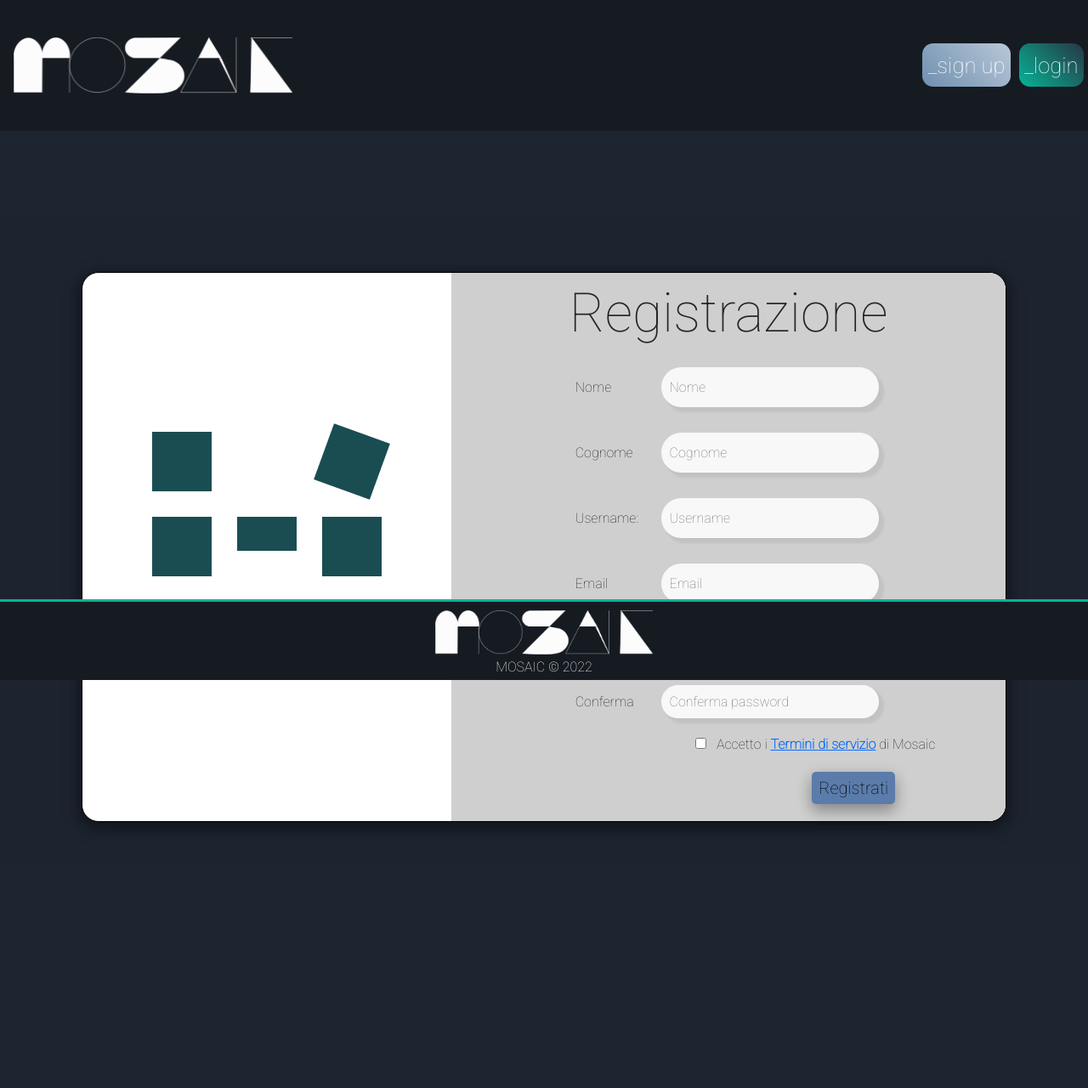
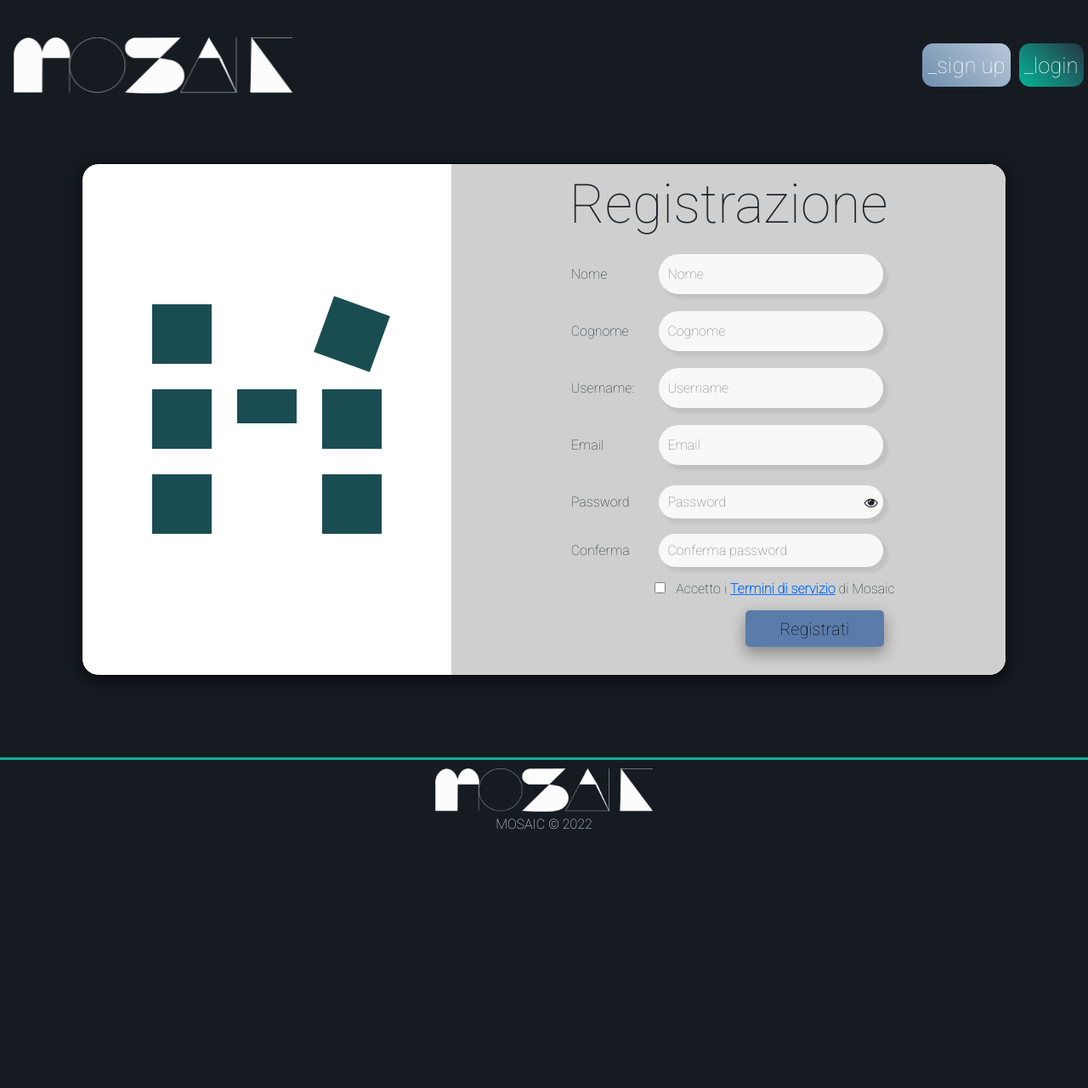
Before and after one commit to gianbus/mosaic, a PHP site: page /registrazione in a window 1280 px wide. Shown: the whole page at 85% size. After the commit the page ends 976 px from the top, so only its background shows below. Run offline with PHP 8.4, Linux system fonts and the light colour scheme.

Commit message:
Modifiche al css della registrazione

```diff
--- a/css/sign-up.css
+++ b/css/sign-up.css
@@ -1,7 +1,7 @@
 #outer-main {
-    background-color: #202936af;
+
     position: relative;
-    height: 100vw;
+    margin-top: 15vw;
 }
 
 /* qua sopra prima c'era mycontainer*/
@@ -58,7 +58,8 @@ span.campoform{
     flex: 0%;
     align-items: center;
     position:relative;
-    margin:15px;
+    margin:10px;
+
 }
 .campoform > input:focus-visible{
     border: 1px solid black;
@@ -66,8 +67,7 @@ span.campoform{
 .check_termini{
     text-align: center;
     width: fit-content;
-    position: relative;
-    left: 40%;
+    margin-left: auto;
 }
 
 .logo-blocchi > div {
@@ -80,12 +80,13 @@ span.campoform{
 .buttonSubmit {
     border:none;
     border-radius: 5px;
-    margin: 20px;
     box-shadow: 0 8px 16px 0 rgb(0 0 0 / 20%), 0 6px 20px 0 rgb(0 0 0 / 19%);
     width: 25%;
-    position: relative;
+    margin-top: 2%;
+    margin-left: 53%;
+    margin-bottom: 5%;
     background-color: #5b7caa;
-    left: 70%;
+
     padding: 1%;
     font-size: 20px;
 }
@@ -121,7 +122,7 @@ span.campoform{
 
 #sicurezzaPassword{
     display: none;
-    width: 72px;
+
     height: 7px;
     text-align: center;
     margin-bottom: 5px;
@@ -181,6 +182,42 @@ div[id|=pass]{
 
 
 #footer {
-  position: fixed;
-  bottom: 0;
+  margin-top:12vh ;
 }
+
+@media screen and (max-width: 768px){
+
+    #main-container {
+        width: 70%;
+    }
+
+    #container-logo-blocchi{
+        display: none;
+    }
+    #container-destra{
+        border-radius: 20px;
+    }
+    span.campoform{
+        flex-direction: column;
+
+    }
+
+}
+
+@media screen and (max-width: 425px){
+    #main-container {
+        width: 80%;
+    }
+
+    #outer-main {
+
+        position: relative;
+        margin-top: 15vh;
+    }
+    #main-container{
+        margin: auto
+    }
+    #footer{
+        margin-top:5vh ;
+    }
+}
--- a/registrazione/index.php
+++ b/registrazione/index.php
@@ -22,7 +22,7 @@
         include '../navbar.php';
         if(isset($_SESSION['utente'])) header("refresh:0;url=../index.php");
     ?>
-    <div id="outer-main" style="background-color: #202936af; position: relative;">
+    <div id="outer-main" >
 
         <div id="main-container">
 
@@ -52,7 +52,7 @@
             </div>
 
 
-            <div id="container-destra" style="flex:60%;display: flex; flex-direction: column; background-color: rgb(207, 207, 207);border-radius: 0px 20px 20px 0px;">
+            <div id="container-destra" style="flex:60%;display: flex; flex-direction: column; background-color: rgb(207, 207, 207);">
                 <div style="flex: 15%;text-align: center;">
                     <span style="font-size: 5vw;">Registrazione</span>
                 </div>
@@ -116,13 +116,13 @@
 
                         </span>
 
-                        <input class="buttonSubmit" type="submit" value="Registrati" form="formregistrazione">
+
 
                     </div>
                     <div style="flex: 0%;"></div>
                 </div>
                 <div style="flex:20%;">
-
+                    <input class="buttonSubmit" type="submit" value="Registrati" form="formregistrazione">
                 </div>
             </div>
         </div>
```
